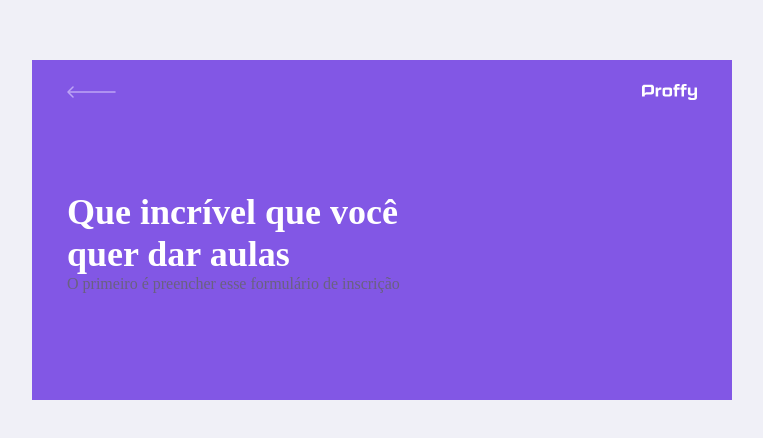
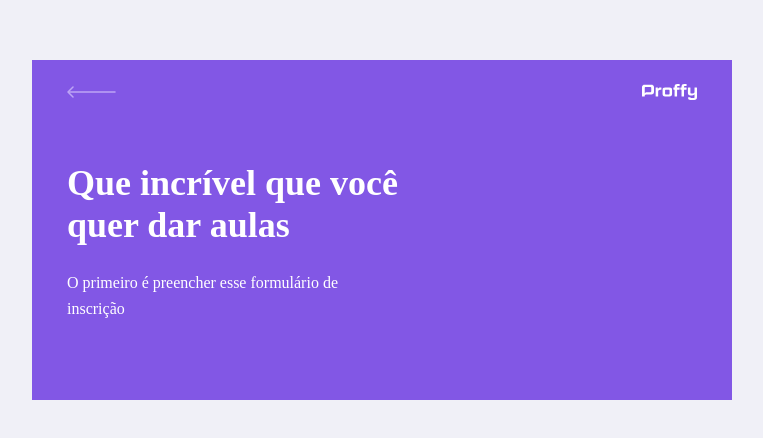
Before and after one commit to usamu11/nlw2-Proffy, a React (Create React App) app in the folder aulas/web/: page /give-classes in a window 1280 px wide. Shown: the part 170-608 px from the top of the page, without its empty margins (258-1021 px from the left). Built offline with nearby package versions, Linux system fonts and the light colour scheme; the HTML template or start-up script is replaced by a standard one.

Commit message:
style: .page-header .header-content p

```diff
--- a/aulas/web/src/Components/PageHeader/styles.css
+++ b/aulas/web/src/Components/PageHeader/styles.css
@@ -1,7 +1,7 @@
 .page-header {
   display: flex;
   flex-direction: column;
-    background-color: var(--color-primary)
+  background-color: var(--color-primary);
 }
 
 .page-header .top-bar-container {
@@ -40,6 +40,14 @@
   color: var(--color-title-in-primary);
 }
 
+.page-header .header-content p {
+  max-width: 30rem;
+  font-size: 1.6rem;
+  line-height: 2.6rem;
+  color: var(--color-title-in-primary);
+  margin-top: 2.4rem;
+}
+
 @media (min-width: 700px) {
   .page-header {
     height: 340px;
@@ -53,7 +61,7 @@
     flex: 1;
     max-width: 740px;
     margin: 0 auto;
-        padding-bottom:40px;
+    padding-bottom: 40px;
     display: flex;
     flex-direction: column;
     justify-content: center;
```
Lines whose indentation alone changed are shown as unchanged.
